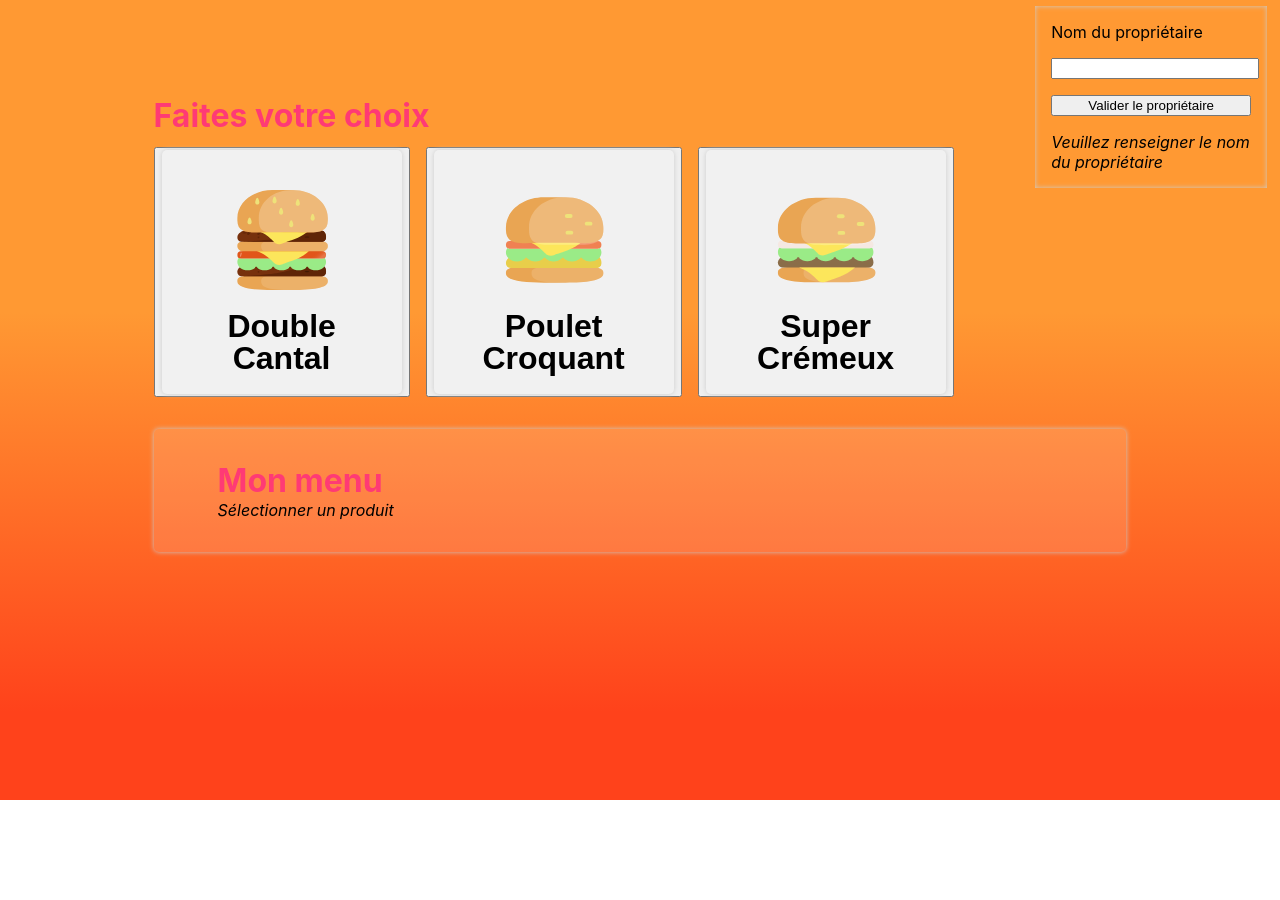
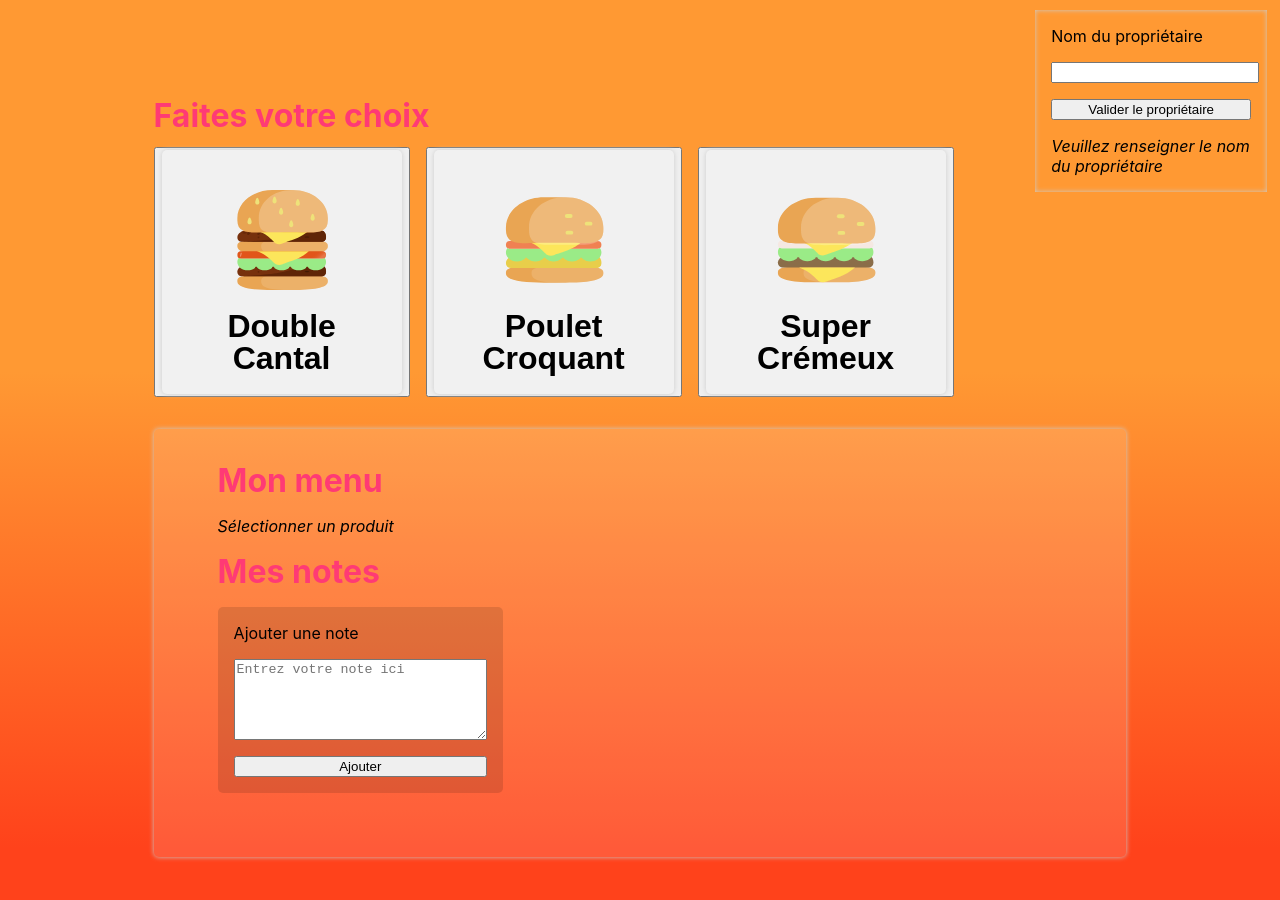
Before and after one commit to geoffreyrig4L/resto-cmd, a React (Create React App) app: page / in a window 1280 px wide. Shown: the top 900 px of the page. Before the commit the page ends 800 px from the top, so only its background shows below. Built offline with nearby package versions, Linux system fonts and the light colour scheme.

Commit message:
createEntityAdapter with Note Entity

```diff
--- a/src/app/App.css
+++ b/src/app/App.css
@@ -22,6 +22,51 @@ body {
   gap: 32px 0px;
 }
 
+#my-notes {
+  display: flex;
+  flex-wrap: wrap;
+  width: 100%;
+  gap: 16px;
+}
+
+.deleteNote {
+  position: absolute;
+  top: 8px;
+  right: 8px;
+  background-color: rgba(255, 255, 255, 0.5);
+  border: none;
+  border-radius: 50%;
+  width: 22px;
+  height: 22px;
+  cursor: pointer;
+}
+
+.deleteNote:hover {
+  background-color: rgba(255, 0, 0, 0.5);
+  font-bold: 600;
+  color: white;
+}
+
+.note {
+  background-color: white;
+  padding: 16px;
+  margin: 16px;
+  border-radius: 5px;
+  width: calc(33.333% - 32px);
+  position: relative;
+}
+
+#note-form {
+  display: flex;
+  flex-direction: column;
+  gap: 16px 0px;
+  width: 30%;
+  background-color: rgba(0, 0, 0, 0.12);
+  padding: 16px;
+  margin: 16px 0px;
+  border-radius: 5px;
+}
+
 .MenuContainer {
   display: flex;
   flex-direction: column;
@@ -30,6 +75,9 @@ body {
 }
 
 .cart-container {
+  display: flex;
+  flex-direction: column;
+  gap: 16px 0px;
   background-color: rgba(255, 255, 255, 0.128);
   padding: 2rem 4rem;
   border-radius: 5px;
@@ -84,6 +132,12 @@ body {
   gap: 8px;
   padding: 16px;
   color: white;
+}
+
+.noteHeader {
+  font-size: 12px;
+  font-style: italic;
+  color: #888;
 }
 
 .CartNavBar button {
--- a/src/app/App.js
+++ b/src/app/App.js
@@ -4,6 +4,7 @@ import Owner from "../features/owner/Owner";
 import Total from "../features/total/Total";
 import Menu from "../features/menu/Menu";
 import Voucher from "../features/voucher/Voucher";
+import Notes from "../features/notes/Notes";
 import "./App.css";
 import { store } from "./store";
 
@@ -18,6 +19,7 @@ function App() {
           <h1>Mon menu</h1>
           <Voucher />
           <Cart />
+          <Notes />
           <Total />
         </div>
       </div>
--- a/src/app/store.js
+++ b/src/app/store.js
@@ -5,6 +5,7 @@ import {
 } from "@reduxjs/toolkit";
 import { updateFirstName } from "./actions";
 import cartSliceReducer from "../features/cart/cartSlice";
+import notesSliceReducer from "../features/notes/notesSlice";
 
 let state = {
   value: null,
@@ -22,5 +23,9 @@ const reducer = createReducer(state, (builder) => {
 
 export const store = configureStore({
   preloadedState: state,
-  reducer: combineReducers({ cart: cartSliceReducer, owner: reducer }),
+  reducer: combineReducers({
+    cart: cartSliceReducer,
+    owner: reducer,
+    notes: notesSliceReducer,
+  }),
 });
--- /dev/null
+++ b/src/features/notes/Notes.js
@@ -0,0 +1,37 @@
+import { useDispatch } from "react-redux";
+import { addNote } from "./notesSlice";
+import NotesList from "./NotesList";
+
+const Notes = () => {
+  const dispatch = useDispatch();
+
+  const handleSubmit = (event) => {
+    event.preventDefault();
+
+    console.log(event.target.note.value);
+
+    dispatch(
+      addNote({ id: crypto.randomUUID(), content: event.target.note.value })
+    );
+  };
+
+  return (
+    <div>
+      <h1>Mes notes</h1>
+      <form id="note-form" onSubmit={handleSubmit}>
+        <label>Ajouter une note</label>
+        <textarea
+          id="note"
+          name="note"
+          rows="5"
+          cols="33"
+          placeholder="Entrez votre note ici"
+        />
+        <button type="submit">Ajouter</button>
+      </form>
+      <NotesList />
+    </div>
+  );
+};
+
+export default Notes;
--- /dev/null
+++ b/src/features/notes/NotesList.js
@@ -0,0 +1,28 @@
+import { selectAll, deleteNote } from "./notesSlice";
+import { useSelector, useDispatch } from "react-redux";
+
+const NotesList = () => {
+  const notes = useSelector(selectAll);
+  const dispatch = useDispatch();
+
+  return (
+    <ul id="my-notes">
+      {notes.map((note, index) => (
+        <div key={index} className="note">
+          <i className="noteHeader">Note {index + 1}</i>
+          <p>{note.content}</p>
+          <button
+            className="deleteNote"
+            onClick={() => {
+              dispatch(deleteNote(note.id));
+            }}
+          >
+            X
+          </button>
+        </div>
+      ))}
+    </ul>
+  );
+};
+
+export default NotesList;
--- /dev/null
+++ b/src/features/notes/notesSlice.js
@@ -0,0 +1,17 @@
+import { createSlice, createEntityAdapter } from "@reduxjs/toolkit";
+
+const noteAdapter = createEntityAdapter();
+
+const notesSlice = createSlice({
+  name: "notes",
+  initialState: noteAdapter.getInitialState(),
+  reducers: {
+    addNote: noteAdapter.addOne,
+    deleteNote: noteAdapter.removeOne,
+  },
+});
+
+export const { addNote, updateNote, deleteNote } = notesSlice.actions;
+export const { selectAll, selectById, selectEntities, selectIds, selectTotal } =
+  noteAdapter.getSelectors((state) => state.notes);
+export default notesSlice.reducer;
```
Also changed, not shown: 1 other file (tests, documents, lock files or other folders).
